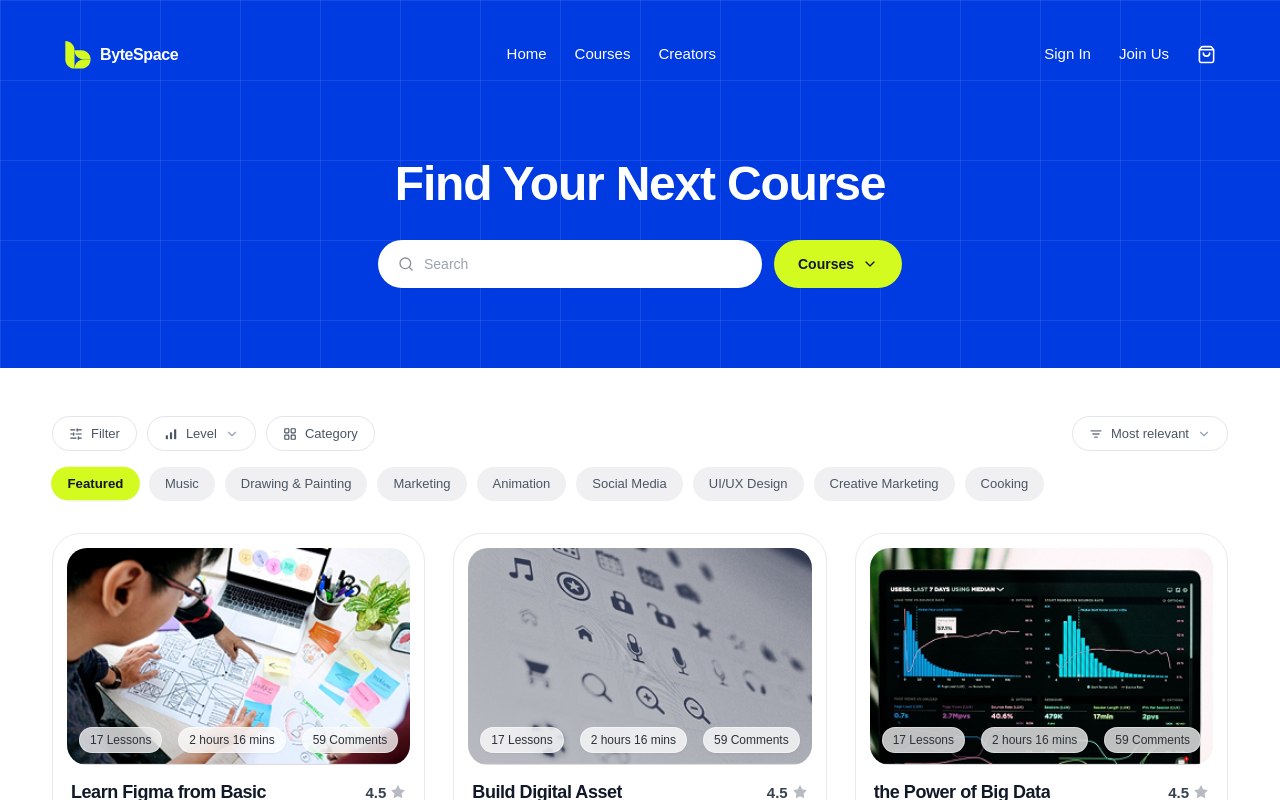
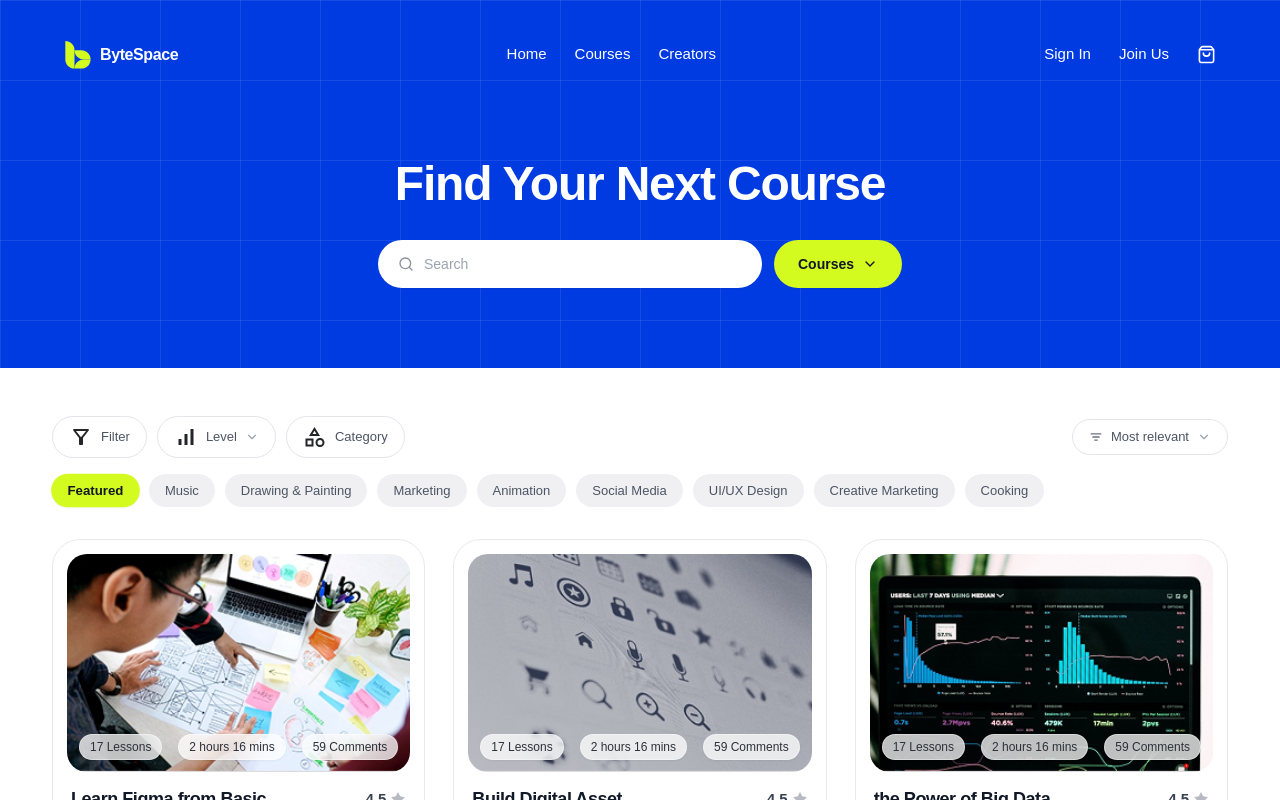
Before and after one commit to abedinalways/bytespace_web_frontend, a Next.js app: page /courses in a window 1280 px wide. Shown: the top 800 px of the page. Built offline with nearby package versions, Linux system fonts and the light colour scheme; a web font is replaced by a local one.

Commit message:
courses main page complete

```diff
--- /dev/null
+++ b/components/icons/courses/CategoryIcon.tsx
@@ -0,0 +1,18 @@
+import * as React from 'react';
+
+const CategoryIcon: React.FC<React.SVGProps<SVGElement>> = props => (
+  <svg
+    xmlns="http://www.w3.org/2000/svg"
+    width="24"
+    height="24"
+    fill="none"
+    viewBox="0 0 24 24"
+  >
+    <path
+      fill="#242528"
+      d="M11.5 2 6 11h11zm0 3.84L13.43 9H9.56zM17 13c-2.49 0-4.5 2.01-4.5 4.5S14.51 22 17 22s4.5-2.01 4.5-4.5S19.49 13 17 13m0 7a2.5 2.5 0 0 1 0-5 2.5 2.5 0 0 1 0 5M2.5 21.5h8v-8h-8zm2-6h4v4h-4z"
+    ></path>
+  </svg>
+);
+
+export default CategoryIcon;
--- /dev/null
+++ b/components/icons/courses/FilterIcon.tsx
@@ -0,0 +1,18 @@
+import * as React from "react";
+
+const FilterIcon: React.FC<React.SVGProps<SVGElement>> = (props) => (
+  <svg
+    xmlns="http://www.w3.org/2000/svg"
+    width="24"
+    height="24"
+    fill="none"
+    viewBox="0 0 24 24"
+  >
+    <path
+      fill="#242528"
+      d="M7.005 6h10l-5.01 6.3zm-2.75-.39c2.02 2.59 5.75 7.39 5.75 7.39v6c0 .55.45 1 1 1h2c.55 0 1-.45 1-1v-6s3.72-4.8 5.74-7.39a.998.998 0 0 0-.79-1.61H5.045c-.83 0-1.3.95-.79 1.61"
+    ></path>
+  </svg>
+);
+
+export default FilterIcon;
--- /dev/null
+++ b/components/icons/courses/NetworkIcon.tsx
@@ -0,0 +1,18 @@
+import * as React from "react";
+
+const NetworkIcon: React.FC<React.SVGProps<SVGElement>> = (props) => (
+  <svg
+    xmlns="http://www.w3.org/2000/svg"
+    width="24"
+    height="24"
+    fill="none"
+    viewBox="0 0 24 24"
+  >
+    <path
+      fill="#242528"
+      d="M16.5 4h3v16h-3zm-12 10h3v6h-3zm6-5h3v11h-3z"
+    ></path>
+  </svg>
+);
+
+export default NetworkIcon;
--- a/features/courses/components/CoursesFilterToolbar.tsx
+++ b/features/courses/components/CoursesFilterToolbar.tsx
@@ -9,6 +9,9 @@ import {
   RotateCcw,
 } from 'lucide-react';
 import { CourseLevel, SortOption } from '../types/course';
+import CategoryIcon from '@/components/icons/courses/CategoryIcon';
+import FilterIcon from '@/components/icons/courses/FilterIcon';
+import NetworkIcon from '@/components/icons/courses/NetworkIcon';
 
 interface CoursesFilterToolbarProps {
   selectedLevel: CourseLevel;
@@ -59,7 +62,7 @@ export function CoursesFilterToolbar({
           }`}
           title={hasActiveFilters ? 'Reset Filters' : 'Filter Options'}
         >
-          <SlidersHorizontal className="size-3.5" />
+          <FilterIcon className="size-3.5" />
           <span>Filter</span>
           {hasActiveFilters && <RotateCcw className="size-3 ml-0.5 text-brand-blue" />}
         </button>
@@ -79,16 +82,8 @@ export function CoursesFilterToolbar({
             }`}
           >
             {/* 3-bar signal icon */}
-            <svg
-              className="size-3.5 text-current"
-              viewBox="0 0 16 16"
-              fill="currentColor"
-              aria-hidden="true"
-            >
-              <rect x="2" y="9.5" width="2.5" height="4.5" rx="0.75" />
-              <rect x="6.75" y="6" width="2.5" height="8" rx="0.75" />
-              <rect x="11.5" y="2.5" width="2.5" height="11.5" rx="0.75" />
-            </svg>
+            <NetworkIcon className='size-3.5'/>
+
             <span>{selectedLevel === 'All Levels' ? 'Level' : selectedLevel}</span>
             <ChevronDown
               className={`size-3.5 text-gray-400 transition-transform ${
@@ -138,7 +133,7 @@ export function CoursesFilterToolbar({
               : 'border-[#e4e5eb] bg-white text-[#4b5563] hover:border-gray-400 hover:text-[#111827]'
           }`}
         >
-          <LayoutGrid className="size-3.5" />
+          <CategoryIcon className='size-3.5'/>
           <span>Category</span>
         </button>
       </div>
```
Also changed, not shown: features/courses/components/CoursesContainer.tsx (+9 -9 lines).
